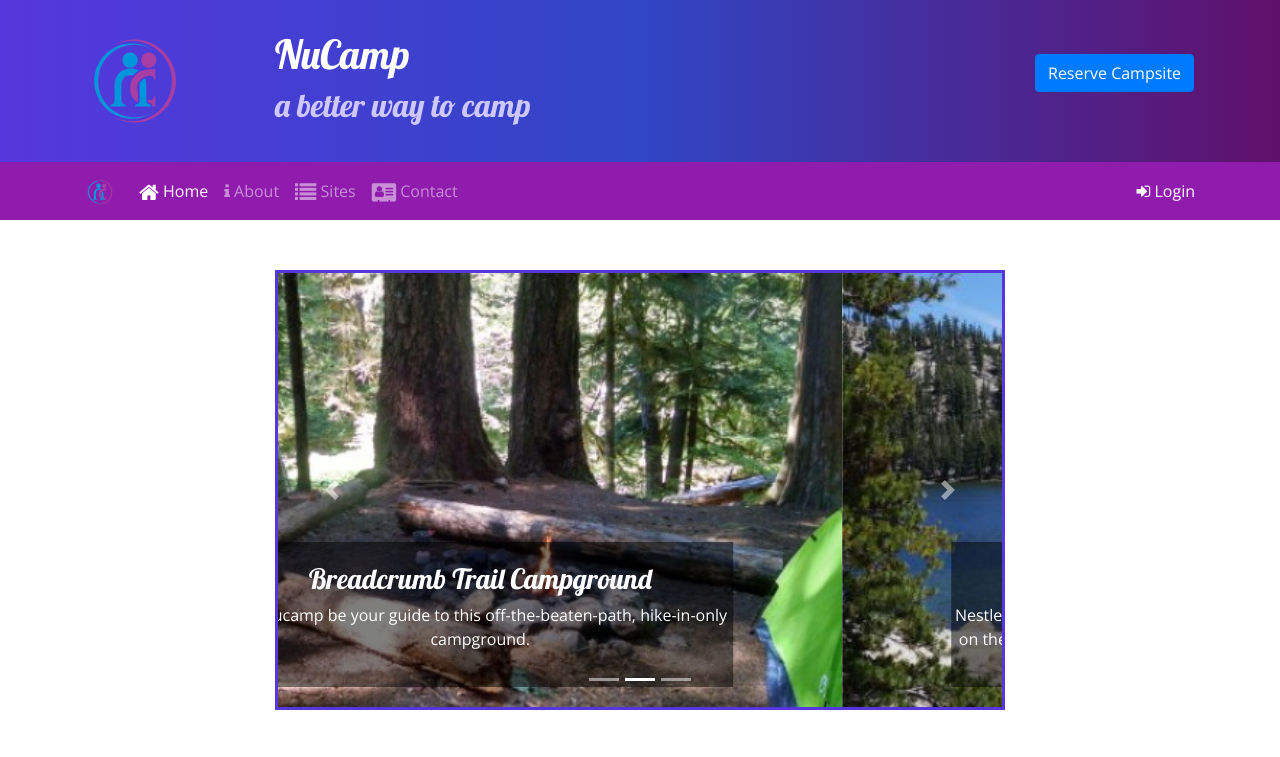
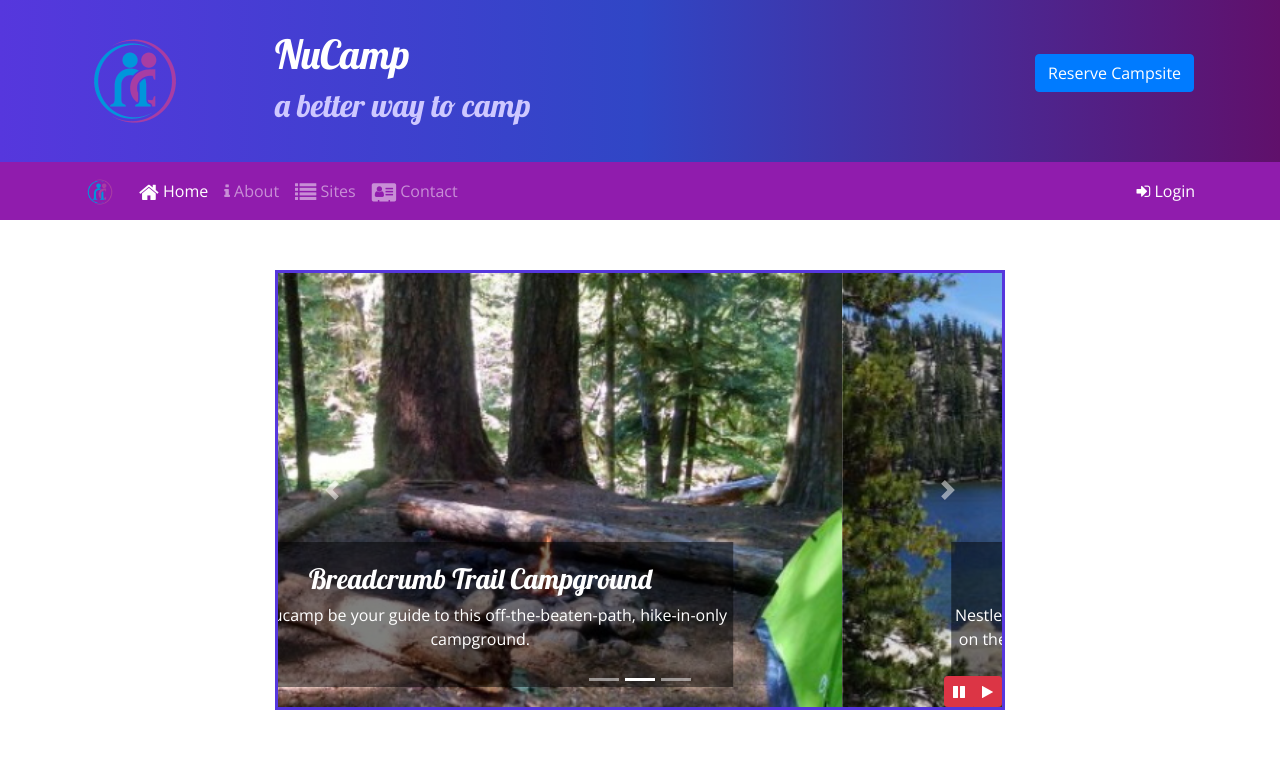
Before and after one commit to garciabusiness21/NuCamping, a website: page index.html in a window 1280 px wide. Shown: the top 757 px of the page. Drawn offline with nearby package versions, Linux system fonts and the light colour scheme.

Commit message:
Added pause and play buttons with Jquerry Script

```diff
--- a/css/styles.css
+++ b/css/styles.css
@@ -43,3 +43,9 @@ header h2 {
 .carousel {
     border: solid #5637DD;
 }
+
+#carouselButton {
+    position: absolute;
+    right: 0;
+    bottom: 0;
+}
--- a/index.html
+++ b/index.html
@@ -127,7 +127,7 @@
         </div>
     </div>
 
-<!--Reserve Campsite Modal-->
+<!--Login Modal-->
 
 
     <div id="loginModal" class="modal fade" role="dialog">
@@ -166,6 +166,8 @@
             </div>
         </div>
     </div>
+
+    <!--Carousel-->
 
     <div class="container">
         <div class="row row-content align-items-center">
@@ -207,6 +209,15 @@
                                 <span class="carousel-control-next-icon"></span>
                                 <span class="sr-only">Next</span>
                             </a>
+                            <div class="btn-group" id="carouselButton">
+                                <button class="btn btn-danger btn-sm" id="carouselPause">
+                                    <i class="fa fa-pause"></i>
+                                </button>
+                                <button class="btn btn-danger btn-sm" id="carouselPlay">
+                                        <i class="fa fa-play"></i>
+                                </button>
+
+                            </div>
                         </div>
             </div>
 
@@ -258,7 +269,6 @@
                     </div>
                 </div>
             </div>
-
         </div>
     </div>
 
@@ -294,7 +304,17 @@
     <script src="node_modules/popper.js/dist/umd/popper.min.js"></script>
     <script src="node_modules/bootstrap/dist/js/bootstrap.min.js"></script>
 
-
+    <script>
+        $(function(){
+            $(".carousel").carousel({ interval: 2000 });
+            $("#carouselPause").click(function(){
+                $(".carousel").carousel("pause")
+            });
+            $("#carouselPlay").click(function(){
+                $(".carousel").carousel("cycle");
+            });
+        });
+    </script>
 
 </body>
 
```
Lines whose indentation alone changed are shown as unchanged.
